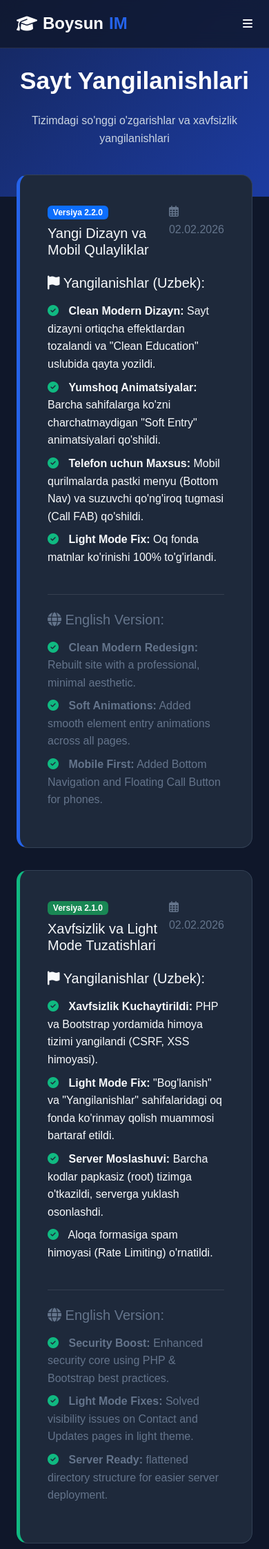
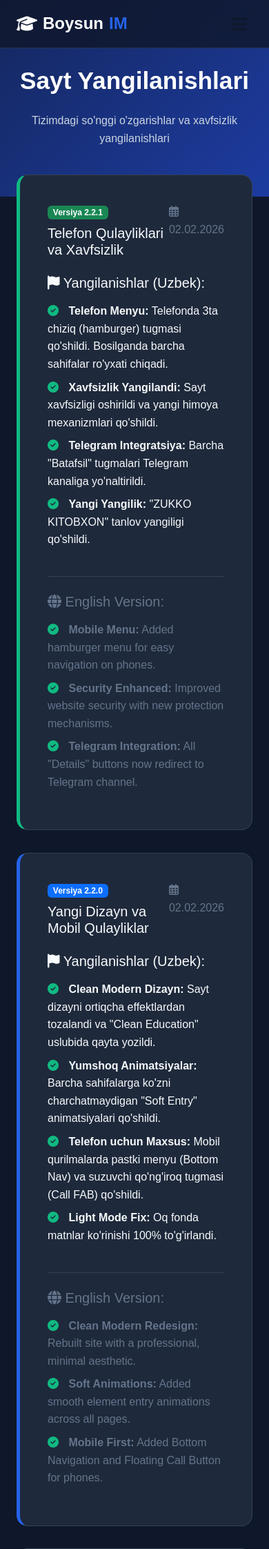
Before and after one commit to cleverboy2009/Boysun-ixtisoslashtirilgan-maktabi., a PHP site: page /updates.html in a window 390 px wide. Shown: the top 2245 px of the page at 69% size. Run offline with PHP 8.4, Linux system fonts and the light colour scheme.

Commit message:
Add files via upload

```diff
--- a/script.js
+++ b/script.js
@@ -86,6 +86,63 @@
     // Log current state
     logCurrentState();
 });
+
+// ============================================
+// MOBILE HAMBURGER MENU
+// ============================================
+
+function initMobileMenu() {
+    const mobileToggle = document.querySelector('.mobile-toggle');
+    const navLinks = document.querySelector('.nav-links');
+
+    if (!mobileToggle || !navLinks) return;
+
+    // Toggle menu on click
+    mobileToggle.addEventListener('click', () => {
+        const isActive = navLinks.classList.toggle('active');
+        mobileToggle.classList.toggle('active');
+
+        // Animate hamburger icon
+        const icon = mobileToggle.querySelector('i');
+        if (isActive) {
+            icon.classList.remove('fa-bars');
+            icon.classList.add('fa-times');
+        } else {
+            icon.classList.remove('fa-times');
+            icon.classList.add('fa-bars');
+        }
+
+        // Prevent body scroll when menu is open
+        document.body.style.overflow = isActive ? 'hidden' : '';
+    });
+
+    // Close menu when clicking on a link
+    const links = navLinks.querySelectorAll('.nav-link');
+    links.forEach(link => {
+        link.addEventListener('click', () => {
+            navLinks.classList.remove('active');
+            mobileToggle.classList.remove('active');
+            const icon = mobileToggle.querySelector('i');
+            icon.classList.remove('fa-times');
+            icon.classList.add('fa-bars');
+            document.body.style.overflow = '';
+        });
+    });
+
+    // Close menu when clicking outside
+    document.addEventListener('click', (e) => {
+        if (!navLinks.contains(e.target) && !mobileToggle.contains(e.target)) {
+            navLinks.classList.remove('active');
+            mobileToggle.classList.remove('active');
+            const icon = mobileToggle.querySelector('i');
+            icon.classList.remove('fa-times');
+            icon.classList.add('fa-bars');
+            document.body.style.overflow = '';
+        }
+    });
+
+    console.log('✅ Mobile menu initialized');
+}
 
 // ============================================
 // PERFORMANCE MODE TOGGLE
--- a/style.css
+++ b/style.css
@@ -855,3 +855,100 @@
     background-size: 200% 200%;
     animation: gradientFlow 15s ease infinite;
 }
+
+/* =========================================
+   MOBILE HAMBURGER MENU
+   ========================================= */
+
+.mobile-toggle {
+    display: none;
+    flex-direction: column;
+    gap: 5px;
+    cursor: pointer;
+    padding: 8px;
+    border-radius: var(--radius-sm);
+    transition: all 0.3s ease;
+}
+
+.mobile-toggle i {
+    font-size: 1.5rem;
+    color: var(--text-main);
+    transition: transform 0.3s ease;
+}
+
+.mobile-toggle:hover {
+    background: rgba(255, 255, 255, 0.1);
+}
+
+body.light-mode .mobile-toggle:hover {
+    background: rgba(0, 0, 0, 0.05);
+}
+
+/* Mobile Navigation Styles */
+@media (max-width: 768px) {
+    .mobile-toggle {
+        display: flex;
+    }
+
+    .nav-links {
+        position: fixed;
+        top: 70px;
+        right: -100%;
+        width: 80%;
+        max-width: 300px;
+        height: calc(100vh - 70px);
+        background: rgba(15, 23, 42, 0.98);
+        backdrop-filter: blur(20px);
+        flex-direction: column;
+        padding: 2rem 0;
+        gap: 0;
+        transition: right 0.4s cubic-bezier(0.4, 0, 0.2, 1);
+        box-shadow: -5px 0 20px rgba(0, 0, 0, 0.3);
+        z-index: 999;
+        overflow-y: auto;
+    }
+
+    body.light-mode .nav-links {
+        background: rgba(255, 255, 255, 0.98);
+        box-shadow: -5px 0 20px rgba(0, 0, 0, 0.1);
+    }
+
+    .nav-links.active {
+        right: 0;
+    }
+
+    .nav-links li {
+        width: 100%;
+        margin: 0;
+    }
+
+    .nav-link {
+        display: block;
+        width: 100%;
+        padding: 1rem 2rem;
+        text-align: left;
+        border-left: 3px solid transparent;
+        transition: all 0.3s ease;
+    }
+
+    .nav-link:hover,
+    .nav-link.active {
+        background: rgba(37, 99, 235, 0.1);
+        border-left-color: var(--primary);
+        transform: translateX(5px);
+    }
+
+    body.light-mode .nav-link:hover,
+    body.light-mode .nav-link.active {
+        background: rgba(37, 99, 235, 0.05);
+    }
+
+    /* Hide desktop nav items on mobile */
+    .header-actions {
+        gap: 0.5rem;
+    }
+
+    .header-actions .admin-access-btn {
+        display: none;
+    }
+}
--- a/updates.html
+++ b/updates.html
@@ -63,6 +63,56 @@
     <section class="features" style="padding-top: 0; margin-top: -2rem;">
         <div class="container">
             <div class="updates-timeline">
+                <!-- Update 2.2.1 -->
+                <div class="glass-card" style="padding: 2.5rem; margin-bottom: 2rem; border-left: 5px solid #10b981;">
+                    <div
+                        style="display: flex; justify-content: space-between; align-items: flex-start; margin-bottom: 1.5rem;">
+                        <div>
+                            <span class="badge bg-success" style="margin-bottom: 0.5rem; display: inline-block;">Versiya
+                                2.2.1</span>
+                            <h3 style="margin: 0; color: var(--accent-color);">Telefon Qulayliklari va Xavfsizlik</h3>
+                        </div>
+                        <span style="color: #64748b; font-weight: 500;"><i class="far fa-calendar-alt"></i>
+                            02.02.2026</span>
+                    </div>
+
+                    <div
+                        style="border-bottom: 1px solid rgba(255,255,255,0.1); padding-bottom: 1.5rem; margin-bottom: 1.5rem;">
+                        <h5 style="color: var(--text-dark); margin-bottom: 1rem;"><i class="fas fa-flag"></i>
+                            Yangilanishlar (Uzbek):</h5>
+                        <ul style="color: var(--text-dark); list-style: none; padding-left: 0;">
+                            <li style="margin-bottom: 0.5rem;"><i class="fas fa-check-circle"
+                                    style="color: #10b981; margin-right: 10px;"></i> <b>Telefon Menyu:</b> Telefonda 3ta
+                                chiziq (hamburger) tugmasi qo'shildi. Bosilganda barcha sahifalar ro'yxati chiqadi.</li>
+                            <li style="margin-bottom: 0.5rem;"><i class="fas fa-check-circle"
+                                    style="color: #10b981; margin-right: 10px;"></i> <b>Xavfsizlik Yangilandi:</b> Sayt
+                                xavfsizligi oshirildi va yangi himoya mexanizmlari qo'shildi.</li>
+                            <li style="margin-bottom: 0.5rem;"><i class="fas fa-check-circle"
+                                    style="color: #10b981; margin-right: 10px;"></i> <b>Telegram Integratsiya:</b>
+                                Barcha "Batafsil" tugmalari Telegram kanaliga yo'naltirildi.</li>
+                            <li style="margin-bottom: 0.5rem;"><i class="fas fa-check-circle"
+                                    style="color: #10b981; margin-right: 10px;"></i> <b>Yangi Yangilik:</b> "ZUKKO
+                                KITOBXON" tanlov yangiligi qo'shildi.</li>
+                        </ul>
+                    </div>
+
+                    <div>
+                        <h5 style="color: #64748b; margin-bottom: 1rem;"><i class="fas fa-globe"></i> English Version:
+                        </h5>
+                        <ul style="color: #64748b; list-style: none; padding-left: 0;">
+                            <li style="margin-bottom: 0.5rem;"><i class="fas fa-check-circle"
+                                    style="color: #10b981; margin-right: 10px;"></i> <b>Mobile Menu:</b> Added hamburger
+                                menu for easy navigation on phones.</li>
+                            <li style="margin-bottom: 0.5rem;"><i class="fas fa-check-circle"
+                                    style="color: #10b981; margin-right: 10px;"></i> <b>Security Enhanced:</b> Improved
+                                website security with new protection mechanisms.</li>
+                            <li style="margin-bottom: 0.5rem;"><i class="fas fa-check-circle"
+                                    style="color: #10b981; margin-right: 10px;"></i> <b>Telegram Integration:</b> All
+                                "Details" buttons now redirect to Telegram channel.</li>
+                        </ul>
+                    </div>
+                </div>
+
                 <!-- Update 2.2 -->
                 <div class="glass-card" style="padding: 2.5rem; margin-bottom: 2rem; border-left: 5px solid #2563ea;">
                     <div
```
Also changed, not shown: achievements.html (+8 -7 lines), index.html (+33 -7 lines), news.json (+9 -2 lines), security.php (+9 -1 lines), zukko_kitobxon.jpg (added), zukko_kitobxon2.jpg (added).
